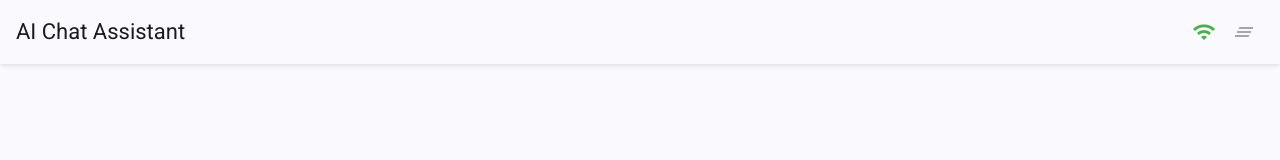
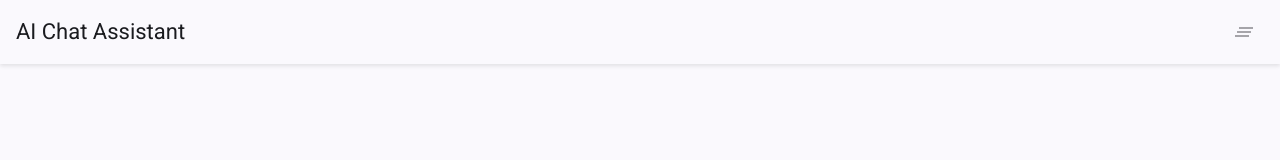
Before and after one commit to djounZ/MCP, an Angular app in the folder src/MCP.Views/mcp-chat-ui/: page / in a window 1280 px wide. Shown: the top 160 px of the page. Built offline with nearby package versions, Linux system fonts and the light colour scheme.

Commit message:
feat: Remove connection status handling from chat component; simplify message input logic and related styles

```diff
--- a/src/MCP.Views/mcp-chat-ui/src/app/core/services/chat-http-stream.ts
+++ b/src/MCP.Views/mcp-chat-ui/src/app/core/services/chat-http-stream.ts
@@ -7,7 +7,6 @@ import { ChatResponseUpdate } from '../../shared/models/chat-api.model';
 })
 export class ChatHttpStream {
   private readonly messageSubject$ = new Subject<ChatResponseUpdate>();
-  readonly isConnected = signal(true); // Always true for HTTP
 
   private readonly apiUrl = 'http://localhost:5200/api/chat/stream';
 
--- a/src/MCP.Views/mcp-chat-ui/src/app/features/chat/chat.html
+++ b/src/MCP.Views/mcp-chat-ui/src/app/features/chat/chat.html
@@ -5,11 +5,6 @@
     <span class="spacer"></span>
 
     <div class="toolbar-actions">
-      @if (isConnected()) {
-        <mat-icon class="connection-status connected" matTooltip="Connected">wifi</mat-icon>
-      } @else {
-        <mat-icon class="connection-status disconnected" matTooltip="Disconnected">wifi_off</mat-icon>
-      }
 
       <button
         mat-icon-button
@@ -26,7 +21,7 @@
 
     <app-message-input
       (messageSubmit)="onMessageSubmit($event)"
-      [disabled]="!isConnected() || isLoading()">
+      [disabled]="isLoading()">
     </app-message-input>
   </div>
 </div>
--- a/src/MCP.Views/mcp-chat-ui/src/app/features/chat/chat.scss
+++ b/src/MCP.Views/mcp-chat-ui/src/app/features/chat/chat.scss
@@ -16,15 +16,6 @@
       align-items: center;
       gap: 8px;
 
-      .connection-status {
-        &.connected {
-          color: #4caf50;
-        }
-
-        &.disconnected {
-          color: #f44336;
-        }
-      }
     }
   }
 
--- a/src/MCP.Views/mcp-chat-ui/src/app/features/chat/chat.ts
+++ b/src/MCP.Views/mcp-chat-ui/src/app/features/chat/chat.ts
@@ -20,7 +20,6 @@ export class ChatComponent {
 
   protected readonly messages = this.chatService.messages;
   protected readonly isLoading = this.chatService.isLoading;
-  protected readonly isConnected = this.chatService.isConnected;
 
   onMessageSubmit(content: string): void {
     this.chatService.sendMessage(content);
--- a/src/MCP.Views/mcp-chat-ui/src/app/features/chat/services/chat.ts
+++ b/src/MCP.Views/mcp-chat-ui/src/app/features/chat/services/chat.ts
@@ -23,7 +23,6 @@ export class Chat {
 
   readonly messages = signal<ChatMessageView[]>([]);
   readonly isLoading = signal(false);
-  readonly isConnected = computed(() => this.chatStreamService.isConnected());
 
   constructor() {
     this.initializeChatStreamConnection();
```
